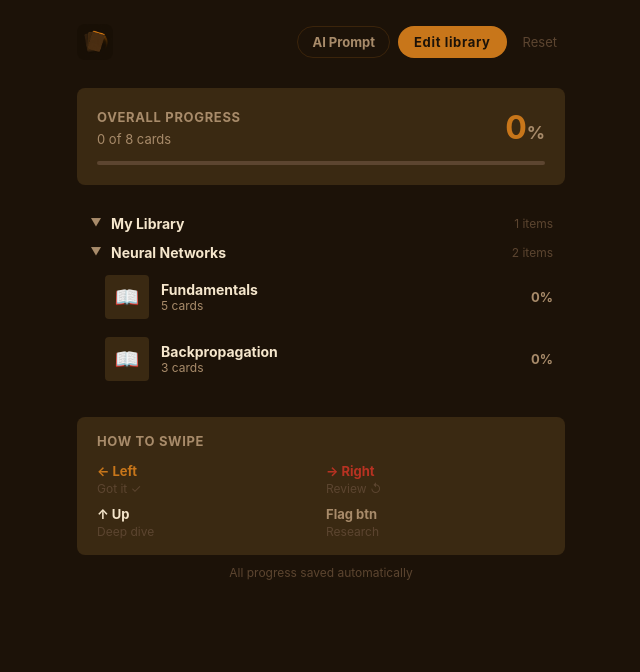
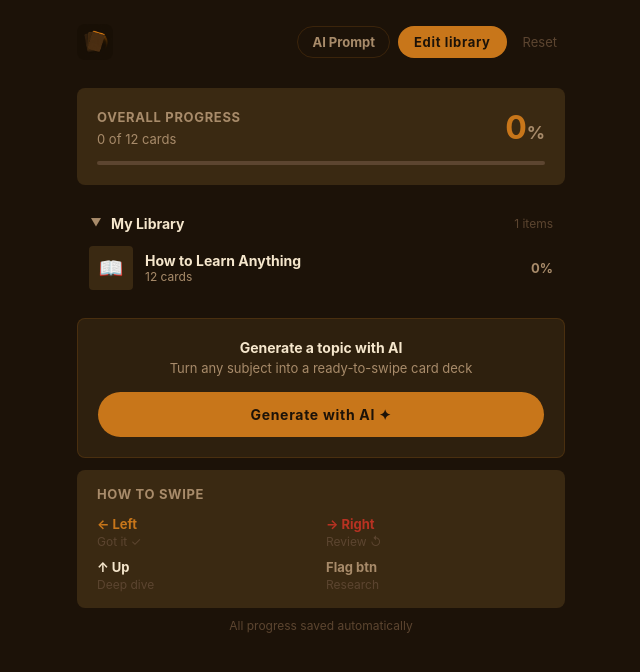
Before and after one commit to i-am-mushfiq/Deckwise, a React (Vite) app: page / in a window 1280 px wide. Shown: the top 672 px of the page, without its empty margins (319-959 px from the left). Built offline with nearby package versions, Linux system fonts and the light colour scheme.

Commit message:
replace Neural Networks demo with How to Learn Anything (12 cards), add Generate with AI button above how-to-swipe

```diff
--- a/src/App.jsx
+++ b/src/App.jsx
@@ -3,20 +3,19 @@ import { useState, useRef, useEffect, useCallback } from "react";
 const DEMO_DATA = {
   id:"root",title:"My Library",type:"directory",
   children:[{
-    id:"nn",title:"Neural Networks",type:"directory",
-    children:[
-      {id:"nn-basics",title:"Fundamentals",type:"topic",path:["Neural Networks"],cards:[
-        {id:"nn-1",order:1,title:"What is a Neural Network?",body:"A neural network is a system of interconnected nodes inspired by biological neurons. Each node receives inputs, applies a weight, and passes a signal forward.",context:"Think of it like a series of filters — each layer extracts increasingly abstract patterns. A photo → edges → shapes → faces.",tags:["foundational"],difficulty:1},
-        {id:"nn-2",order:2,title:"Neurons & Weights",body:"Each neuron multiplies its input by a weight and adds a bias. The result passes through an activation function that decides whether the neuron fires.",context:"Weights are the memory of a network. Initially random, they get refined through training. A weight of 0 means ignore this input.",tags:["foundational"],difficulty:1},
-        {id:"nn-3",order:3,title:"Activation Functions",body:"Activation functions introduce non-linearity. Without them, a deep network collapses into a single linear transformation. Common ones: ReLU, Sigmoid, Tanh.",context:"ReLU is the most popular: output = max(0, x). Simple, fast, avoids the vanishing gradient problem.",tags:["core-concept"],difficulty:2},
-        {id:"nn-4",order:4,title:"Layers: Input, Hidden, Output",body:"Networks have layers: Input (raw data), Hidden (learned representations), Output (predictions). Depth = number of hidden layers.",context:"More layers = more capacity to learn complex patterns. But more layers means harder to train.",tags:["architecture"],difficulty:2},
-        {id:"nn-5",order:5,title:"Forward Pass",body:"During a forward pass, data flows left to right through the network. Each layer transforms the data using weights and activation functions.",context:"The forward pass is inference. Training consists of millions of forward passes, each followed by a backward pass.",tags:["mechanism"],difficulty:2},
-      ]},
-      {id:"backprop",title:"Backpropagation",type:"topic",path:["Neural Networks"],cards:[
-        {id:"bp-1",order:1,title:"The Learning Signal",body:"After a forward pass, we compare the prediction to the true answer using a loss function. The loss is a single number we want to minimize.",context:"Loss functions: MSE for regression, cross-entropy for classification.",tags:["foundational"],difficulty:2},
-        {id:"bp-2",order:2,title:"Gradients & Chain Rule",body:"Backpropagation computes how much each weight contributed to the error using the chain rule. Error signals flow backward through the network.",context:"The gradient points toward steepest increase of loss. We go opposite — gradient descent.",tags:["mechanism"],difficulty:3},
-        {id:"bp-3",order:3,title:"Gradient Descent",body:"We update each weight by subtracting a fraction of its gradient. That fraction is the learning rate — a hyperparameter controlling step size.",context:"Too high: weights overshoot, training diverges. Too low: painfully slow.",tags:["optimization"],difficulty:3},
-      ]}
+    id:"learn",title:"How to Learn Anything",type:"topic",path:[],cards:[
+      {id:"l-1",order:1,title:"Why Most Studying Fails",body:"Rereading, highlighting, and passive review feel productive but produce little retention. The brain strengthens memories through retrieval, not exposure. Effort during recall is the signal for long-term storage.",context:"The 'fluency illusion' tricks you — familiar material feels learned because it's easy to read, not because it's encoded. Recognising a concept is far easier than recalling it from scratch.",tags:["foundational"],difficulty:1},
+      {id:"l-2",order:2,title:"Active Recall",body:"Active recall means retrieving information from memory before looking it up. Closing your notes and answering questions from scratch is more effective than re-reading the same page three times.",context:"Each retrieval attempt strengthens the memory trace and identifies gaps. The harder the retrieval, the stronger the encoding — this is called the 'desirable difficulty' principle.",tags:["foundational","technique"],difficulty:1},
+      {id:"l-3",order:3,title:"The Forgetting Curve",body:"Without review, you forget roughly 70% of new information within 24 hours. The curve is steep initially, then flattens. Each review resets it — and raises the floor slightly higher.",context:"Hermann Ebbinghaus mapped this in 1885 by memorising nonsense syllables. The curve shape is consistent across subjects and people, though the slope varies with meaningfulness of material.",tags:["mechanism"],difficulty:1},
+      {id:"l-4",order:4,title:"Spaced Repetition",body:"Spacing reviews out over increasing intervals dramatically slows forgetting. Instead of cramming once, you review after 1 day, then 3 days, then a week, then a month.",context:"Spaced repetition exploits the forgetting curve deliberately — you review just before you would forget. Apps like Anki calculate these intervals automatically using the SM-2 algorithm.",tags:["technique","foundational"],difficulty:1},
+      {id:"l-5",order:5,title:"Interleaving",body:"Mixing different topics or problem types in a single study session improves long-term retention, even though it feels harder and slower than blocking one topic at a time.",context:"Blocked practice builds fluency within a session. Interleaved practice builds discrimination — the ability to choose the right approach. This gap matters in real-world application.",tags:["technique"],difficulty:2},
+      {id:"l-6",order:6,title:"The Feynman Technique",body:"To test real understanding, explain a concept as if teaching it to someone with no background. Where you stumble or use jargon is where your understanding has gaps.",context:"Named after physicist Richard Feynman, who credited his insight to his inability to understand something until he could explain it simply. 'If you can't explain it simply, you don't understand it well enough.'",tags:["technique","self-testing"],difficulty:1},
+      {id:"l-7",order:7,title:"Chunking",body:"Chunking groups individual pieces of information into meaningful units. Experts see chess positions as patterns, not individual pieces — this is chunking in action.",context:"Working memory holds roughly 4 items at once. Chunking compresses information so a single 'slot' holds a rich concept. Mastery in any domain is largely the accumulation of useful chunks.",tags:["mechanism","foundational"],difficulty:2},
+      {id:"l-8",order:8,title:"Elaborative Interrogation",body:"Asking 'why is this true?' and 'how does this connect to what I already know?' deepens encoding. Shallow processing stores isolated facts; deep processing builds connected knowledge.",context:"Elaboration forces you to construct meaning rather than copy it. The more connections a memory has to existing knowledge, the more retrieval paths exist — making it harder to forget.",tags:["technique"],difficulty:2},
+      {id:"l-9",order:9,title:"The Illusion of Competence",body:"Familiarity masquerades as knowledge. If you can follow an explanation without confusion, you may feel you understand it — but following is passive, not generative.",context:"Testing yourself breaks the illusion. If you can't produce the explanation unprompted, you don't own the knowledge yet. This is why worked examples should always be followed by independent attempts.",tags:["pitfall","self-testing"],difficulty:2},
+      {id:"l-10",order:10,title:"Metacognition",body:"Metacognition is thinking about your own thinking — monitoring whether you actually understand something versus just feeling like you do. Strong learners constantly audit their own comprehension.",context:"Poor metacognition is why students often study the wrong things before exams. Calibration — accurately sensing what you know and don't know — is a trainable skill, not a fixed trait.",tags:["foundational","self-testing"],difficulty:2},
+      {id:"l-11",order:11,title:"Transfer: The Real Goal",body:"Transfer is applying knowledge in new contexts — the ultimate test of understanding. Most studying optimises for recognition on familiar problems, not transfer to novel ones.",context:"Near transfer (similar context) is easier than far transfer (different domain). Building abstract principles, not just specific examples, is what enables far transfer. Ask 'what general rule does this illustrate?'",tags:["advanced","mechanism"],difficulty:3},
+      {id:"l-12",order:12,title:"Building the Learning Habit",body:"Consistency beats intensity. Thirty minutes of daily deliberate practice outperforms a weekend cram. The key variable is not total hours but regularity of retrieval and review.",context:"Habits reduce the decision cost of starting. Anchor study sessions to existing routines — after coffee, before dinner — and keep the session short enough to start without resistance. The session length expands naturally.",tags:["habit","foundational"],difficulty:1},
     ]
   }]
 };
@@ -741,6 +740,7 @@ export default function App(){
   const[activeQueue,setActiveQueue]=useState([]);
   const[showEditor,setShowEditor]=useState(false);
   const[showPromptPanel,setShowPromptPanel]=useState(false);
+  const[showQuickGenerate,setShowQuickGenerate]=useState(false);
 
   // ── load from localStorage on boot ─────────────────────────────────────────
   useEffect(()=>{
@@ -855,7 +855,12 @@ export default function App(){
             )}
           </div>
           {library&&<DirectoryNode node={library} depth={0} onSelect={startTopic} completionMap={completionMap} progressMap={progressMap}/>}
-          <div style={{marginTop:28,background:S.card,borderRadius:8,padding:"16px 20px"}}>
+          <div style={{marginTop:20,padding:"20px",background:S.elevated,borderRadius:8,border:`1px solid ${S.border}`,textAlign:"center"}}>
+            <div style={{fontSize:14,fontWeight:700,color:S.white,fontFamily:F,marginBottom:4}}>Generate a topic with AI</div>
+            <div style={{fontSize:13,color:S.subdued,fontFamily:F,marginBottom:16}}>Turn any subject into a ready-to-swipe card deck</div>
+            <SpotifyBtn fullWidth onClick={()=>{hap.medium();setShowQuickGenerate(true);}}>Generate with AI ✦</SpotifyBtn>
+          </div>
+          <div style={{marginTop:12,background:S.card,borderRadius:8,padding:"16px 20px"}}>
             <div style={{fontSize:13,fontWeight:700,color:S.subdued,letterSpacing:"0.05em",textTransform:"uppercase",marginBottom:14}}>How to swipe</div>
             <div style={{display:"grid",gridTemplateColumns:"1fr 1fr",gap:10}}>
               {[["← Left","Got it ✓",S.green],["→ Right","Review ↺",S.danger],["↑ Up","Deep dive",S.white],["Flag btn","Research",S.subdued]].map(([k,v,c])=>(
@@ -891,6 +896,7 @@ export default function App(){
       )}
 
       {showEditor&&library&&<LibraryEditor library={library} onSave={saveLibrary} onClose={()=>setShowEditor(false)}/>}
+      {showQuickGenerate&&<PromptModal onClose={()=>setShowQuickGenerate(false)} onImport={handleDirectImport}/>}
     </div>
   );
 }
```
